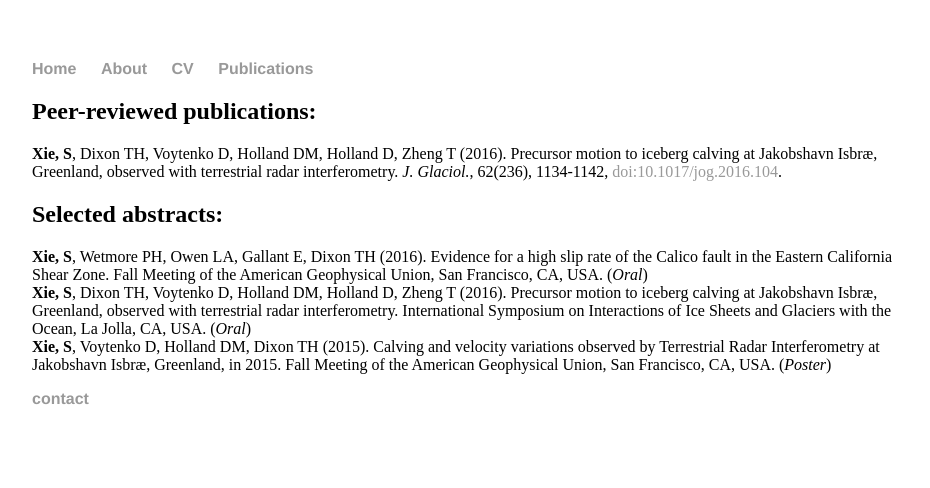
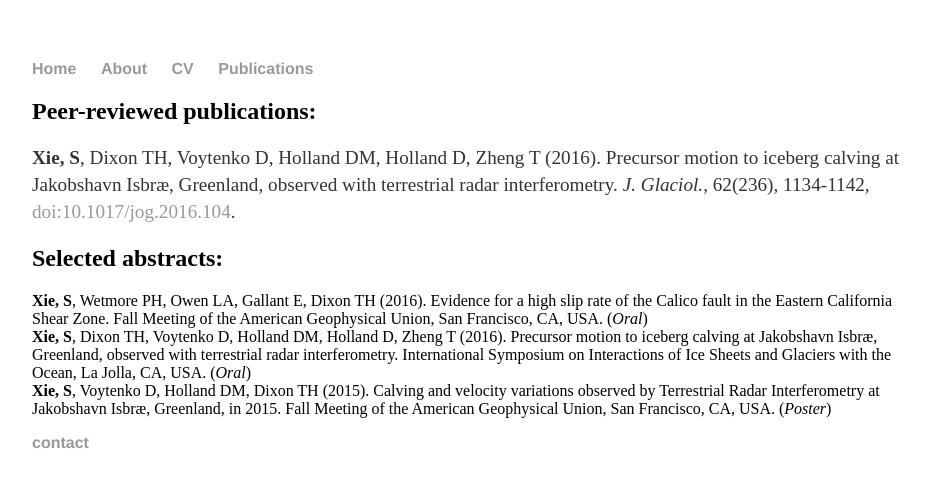
Before and after one commit to suruixie/suruixie.github.io, a Jekyll site: the page built from publications/index.html, in a window 1280 px wide. Shown: the top 488 px of the page, without its empty margins (160-1090 px from the left). Built offline with Jekyll 4.4.1, drawn with Linux system fonts in a browser that asks for light colours.

Commit message:
Update index.html

```diff
--- a/publications/index.html
+++ b/publications/index.html
@@ -6,9 +6,9 @@ title: Surui's publications
 
 	<h2>Peer-reviewed publications:</h2>
 
-	<pl>
+	<p style="font-size:1.2em;">
 		<span class="line"><strong>Xie, S</strong>, Dixon TH, Voytenko D, Holland DM, Holland D, Zheng T (2016). Precursor motion to iceberg calving at Jakobshavn Isbræ, Greenland, observed with terrestrial radar interferometry. <em>J. Glaciol.</em>, 62(236), 1134-1142, <a href="https://doi.org/10.1017/jog.2016.104">doi:10.1017/jog.2016.104</a>.</span>
-	</pl>
+	</p>
 
 	<h2>Selected abstracts:</h2>
 
```
